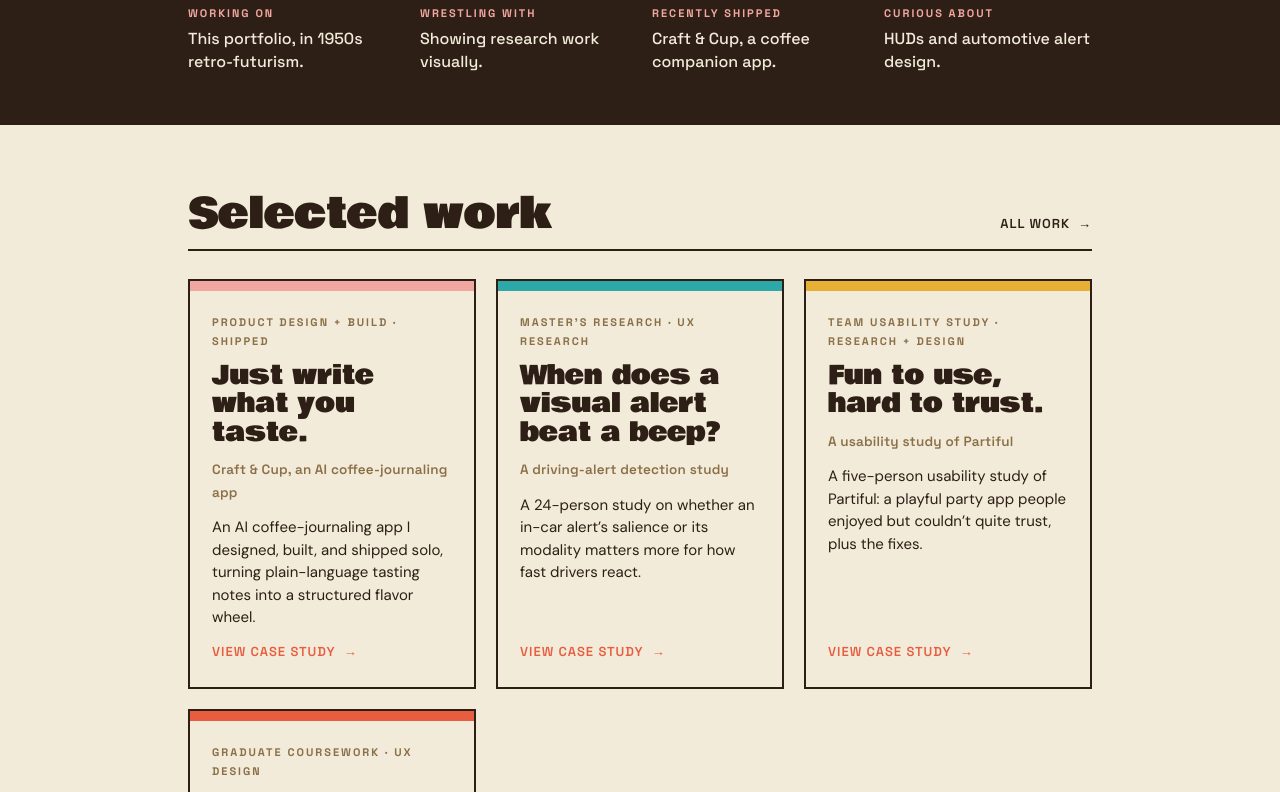
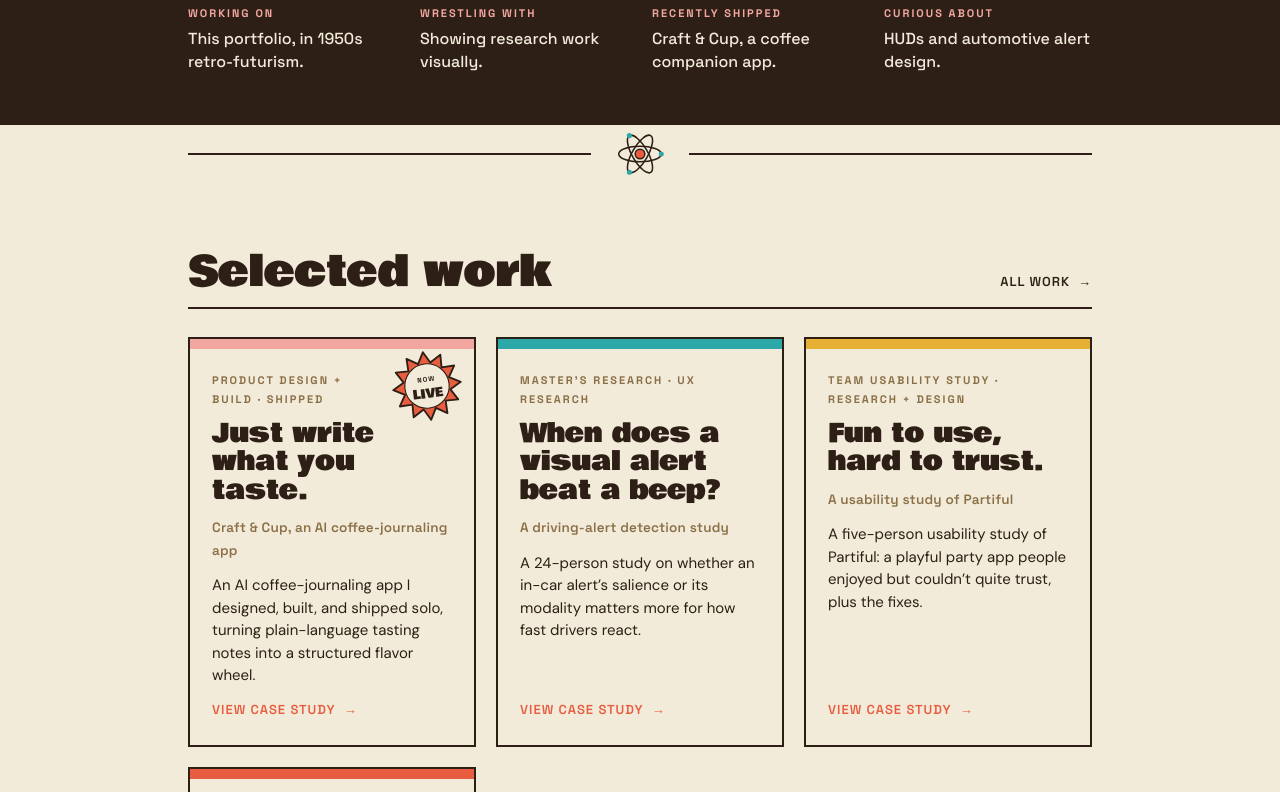
Before and after one commit to FisterMantastic97/LivePortfolio, a Next.js app: page / in a window 1280 px wide. Shown: the part 700-1492 px from the top of the page. Built offline with nearby package versions, Linux system fonts and the light colour scheme.

Commit message:
Add atomic dividers and Craft & Cup burst badge

```diff
--- a/app/globals.css
+++ b/app/globals.css
@@ -253,6 +253,12 @@
 .cta-block h2 .tang{color:var(--tangerine);}
 .cta-block p{max-width:46ch;margin:0 auto 24px;}
 .cta-actions{display:flex;justify-content:center;gap:14px;flex-wrap:wrap;}
+.atomic-divider{display:flex;align-items:center;gap:20px;max-width:1000px;margin:0 auto;padding:0 clamp(22px,5vw,48px);}
+.atomic-divider .ad-line{flex:1;height:2px;background:var(--espresso);}
+.atomic-divider .ad-atom{flex:0 0 auto;display:block;}
+.card{position:relative;}
+.card-burst{position:absolute;top:10px;right:10px;width:74px;height:74px;z-index:3;transform:rotate(-7deg);pointer-events:none;}
+.card.has-burst .card-type,.card.has-burst h3{padding-right:70px;}
 .intro-link{margin:20px 0 0;}
 .intro-link a{font-family:var(--font-sub);font-weight:600;font-size:14px;letter-spacing:0.5px;text-transform:uppercase;text-decoration:none;color:var(--tangerine);display:inline-flex;align-items:center;gap:8px;}
 .intro-link a .arw{display:inline-block;transition:transform .18s ease;}
--- a/app/page.tsx
+++ b/app/page.tsx
@@ -1,7 +1,7 @@
 import Link from 'next/link'
 import Header from '@/components/Header'
 import Footer from '@/components/Footer'
-import { Sputnik } from '@/components/Brand'
+import { Sputnik, AtomicDivider } from '@/components/Brand'
 import CaseCard, { CASES } from '@/components/CaseCard'
 
 const CURRENTLY: [string, string][] = [
@@ -44,6 +44,8 @@
           </div>
         </section>
 
+        <AtomicDivider />
+
         <section className="home-section">
           <div className="container">
             <div className="section-head">
@@ -55,6 +57,8 @@
             </div>
           </div>
         </section>
+
+        <AtomicDivider />
 
         <section className="contact" id="contact">
           <div className="container">
--- a/components/Brand.tsx
+++ b/components/Brand.tsx
@@ -28,3 +28,23 @@
     </svg>
   )
 }
+
+export function AtomicDivider() {
+  return (
+    <div className="atomic-divider" aria-hidden="true">
+      <span className="ad-line" />
+      <svg className="ad-atom" viewBox="0 0 60 60" width="58" height="58">
+        <g fill="none" stroke="#2D1F15" strokeWidth="1.6">
+          <ellipse cx="30" cy="30" rx="22" ry="8" />
+          <ellipse cx="30" cy="30" rx="22" ry="8" transform="rotate(60 30 30)" />
+          <ellipse cx="30" cy="30" rx="22" ry="8" transform="rotate(120 30 30)" />
+        </g>
+        <circle cx="30" cy="30" r="5" fill="#E85D3F" stroke="#2D1F15" strokeWidth="1.5" />
+        <circle cx="52" cy="30" r="2.6" fill="#2DA8A8" />
+        <circle cx="19" cy="11" r="2.6" fill="#2DA8A8" />
+        <circle cx="19" cy="49" r="2.6" fill="#2DA8A8" />
+      </svg>
+      <span className="ad-line" />
+    </div>
+  )
+}
--- a/components/CaseCard.tsx
+++ b/components/CaseCard.tsx
@@ -8,12 +8,21 @@
   label: string
   blurb: string
   cat: string
+  badge?: string
 }
 
 export default function CaseCard({ c }: { c: CaseMeta }) {
   return (
-    <Link className={`card ${c.accent}`} href={`/work/${c.slug}`}>
+    <Link className={`card ${c.accent}${c.badge ? ' has-burst' : ''}`} href={`/work/${c.slug}`}>
       <div className="bar" aria-hidden="true" />
+      {c.badge && (
+        <svg className="card-burst" viewBox="0 0 100 100" aria-hidden="true">
+          <polygon points="50,4 58.3,19.1 73,10.2 72.6,27.4 89.8,27 80.9,41.7 96,50 80.9,58.3 89.8,73 72.6,72.6 73,89.8 58.3,80.9 50,96 41.7,80.9 27,89.8 27.4,72.6 10.2,73 19.1,58.3 4,50 19.1,41.7 10.2,27 27.4,27.4 27,10.2 41.7,19.1" fill="#E85D3F" stroke="#2D1F15" strokeWidth="2.5" strokeLinejoin="round" />
+          <circle cx="50" cy="50" r="30" fill="#F2EBDA" stroke="#2D1F15" strokeWidth="1.5" />
+          <text x="50" y="44" textAnchor="middle" fontFamily="'Space Grotesk',sans-serif" fontWeight="700" fontSize="9" letterSpacing="1.5" fill="#2D1F15">NOW</text>
+          <text x="50" y="66" textAnchor="middle" fontFamily="'Bowlby One',sans-serif" fontSize="17" fill="#2D1F15">{c.badge}</text>
+        </svg>
+      )}
       <div className="card-body">
         <span className="card-type">{c.type}</span>
         <h3>{c.title}</h3>
@@ -34,6 +43,7 @@
     label: 'Craft & Cup, an AI coffee-journaling app',
     blurb: 'An AI coffee-journaling app I designed, built, and shipped solo, turning plain-language tasting notes into a structured flavor wheel.',
     cat: 'design',
+    badge: 'LIVE',
   },
   {
     slug: 'driving-alert-salience',
```
